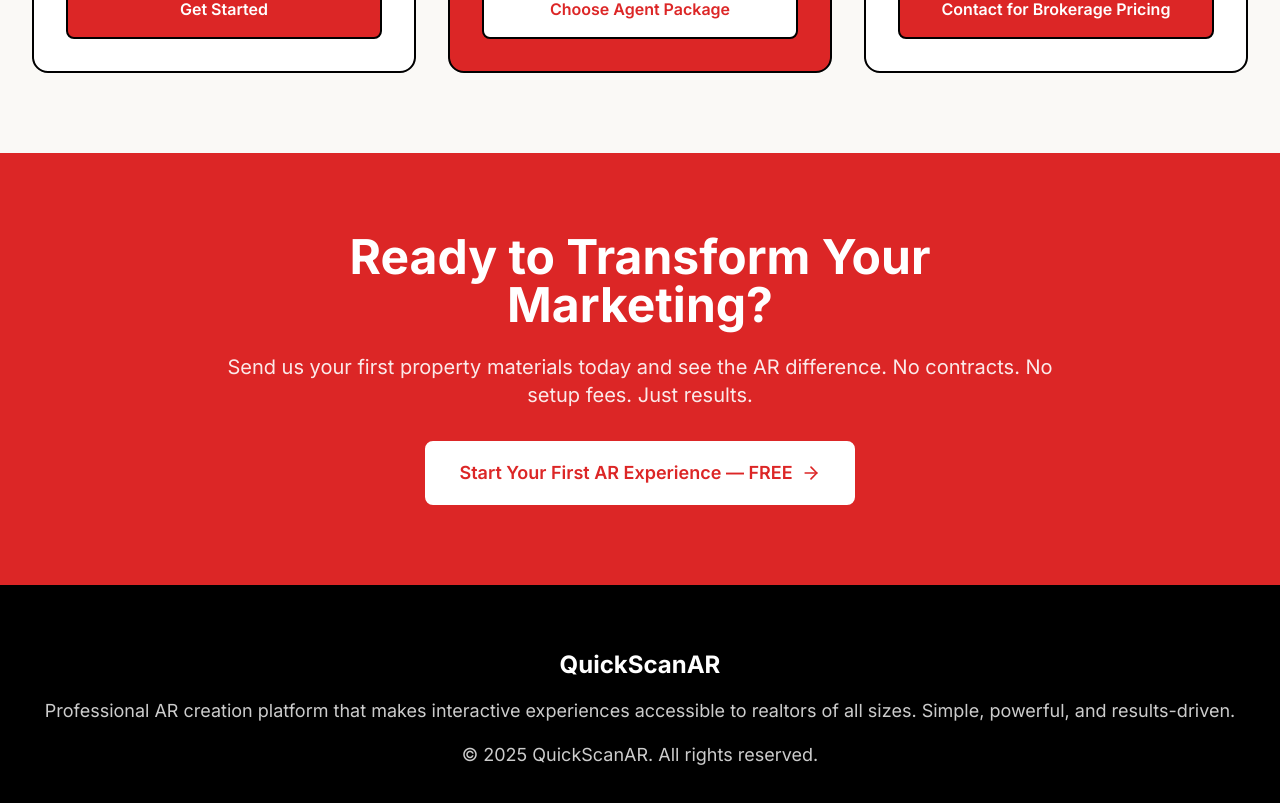
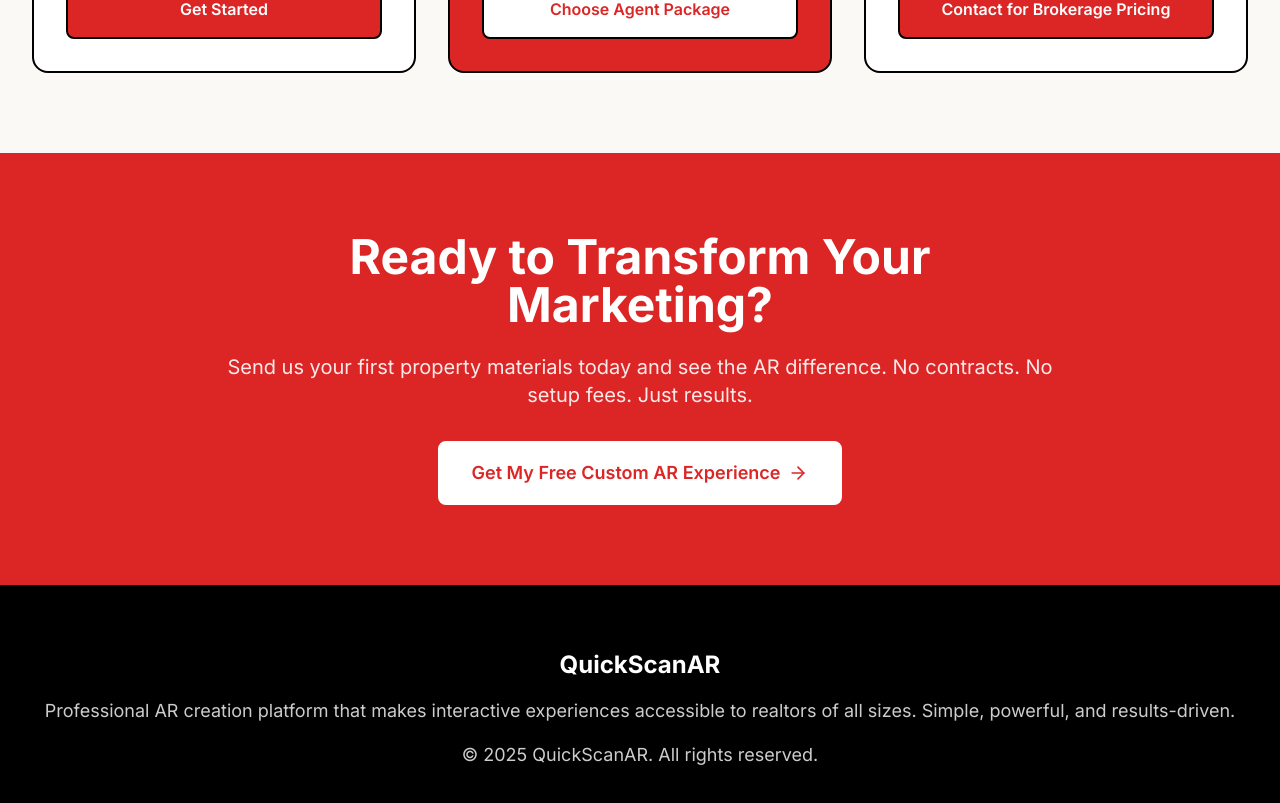
Before and after one commit to mgb111/quickscanar-v3, a Next.js app: page / in a window 1280 px wide. Shown: the part 6292-7095 px from the top of the page. Built offline with nearby package versions, Linux system fonts and the light colour scheme; no server answers; the database is empty.

Commit message:
Update page.tsx

```diff
--- a/app/page.tsx
+++ b/app/page.tsx
@@ -433,7 +433,7 @@
             }}
             className="bg-white text-red-600 px-8 py-4 rounded-lg text-lg font-semibold hover:bg-cream transition-colors inline-flex items-center border-2 border-white group"
           >
-            Start Your First AR Experience — FREE
+            Get My Free Custom AR Experience
             <ArrowRight className="ml-2 h-5 w-5 group-hover:translate-x-1 transition-transform" />
           </Link>
         </div>
```
